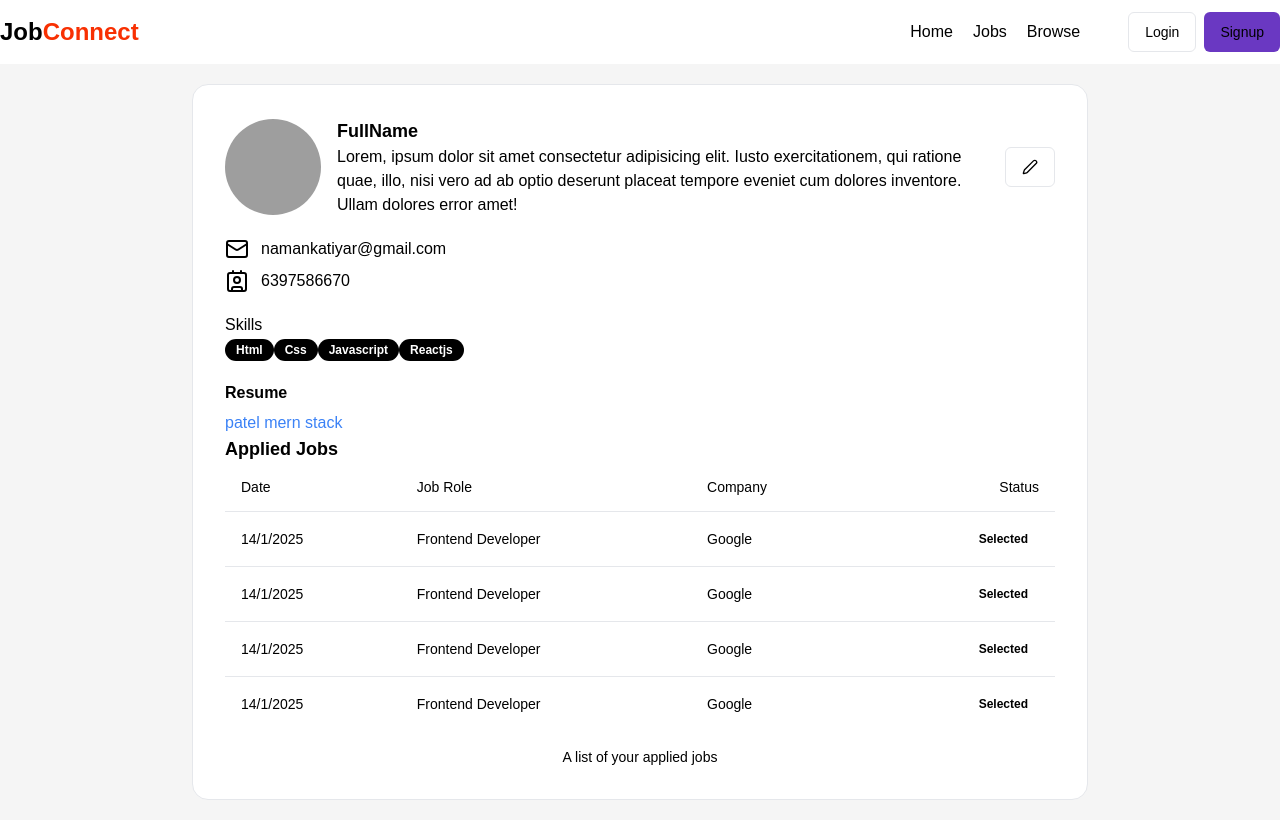
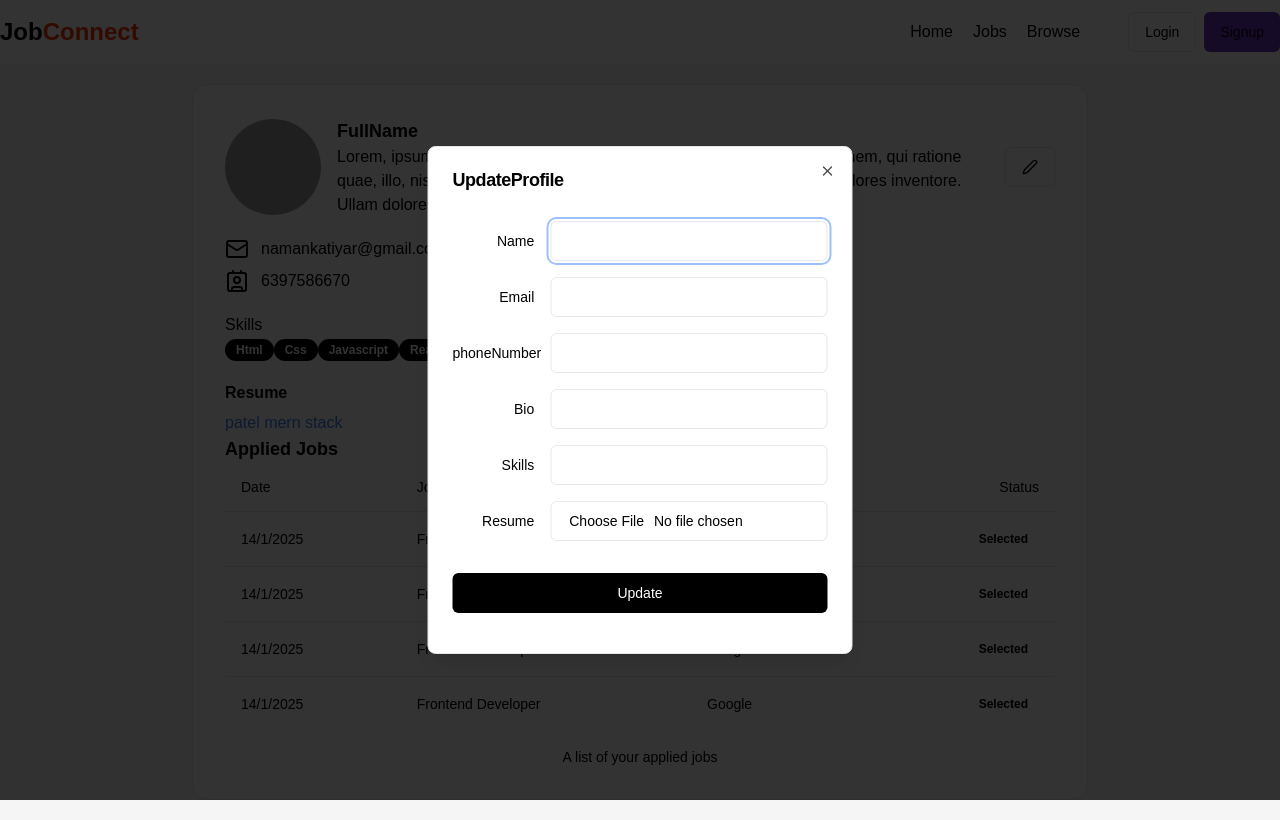
Before and after one commit to Keshavshhsh/Job-Connect, a React (Vite) app in the folder frontend/: page /profile in a window 1280 px wide. Both pictures are taken after a click on the button 1030 px from the left and 167 px from the top of the page. Built offline with nearby package versions, Linux system fonts and the light colour scheme; grey boxes are pictures that could not be loaded.

Commit message:
update profile

```diff
--- a/frontend/package.json
+++ b/frontend/package.json
@@ -11,6 +11,7 @@
   },
   "dependencies": {
     "@radix-ui/react-avatar": "^1.1.2",
+    "@radix-ui/react-dialog": "^1.1.4",
     "@radix-ui/react-label": "^2.1.1",
     "@radix-ui/react-popover": "^1.1.4",
     "@radix-ui/react-radio-group": "^1.2.2",
--- a/frontend/src/components/Profile.jsx
+++ b/frontend/src/components/Profile.jsx
@@ -1,4 +1,4 @@
-import React from "react";
+import React, { useState } from "react";
 import Navbar from "./shared/Navbar";
 import { Avatar, AvatarImage } from "./ui/avatar";
 import { Button } from "./ui/button";
@@ -6,9 +6,12 @@
 import { Badge } from "./ui/badge";
 import { Label } from "./ui/label";
 import AppliedJobTables from "./AppliedJobTables";
-const skills=["Html","Css","Javascript","Reactjs"]
+import UpdateProfileDialog from "./UpdateProfileDialog";
+const skills=["Html","Css","Javascript","Reactjs"];
+const isResume=true;
 const profile = () => {
-    const isResume=true;
+const [open,setOpen]=useState(false);
+
   return (
     <div>
       <Navbar />
@@ -28,7 +31,7 @@
               </p>
             </div>
           </div>
-          <Button variant="outline" className="text-right">
+          <Button onClick={()=>setOpen(true)}  variant="outline" className="text-right">
             <Pen />
           </Button>
         </div>
@@ -63,6 +66,7 @@
             <AppliedJobTables/>
         </div>
       </div>
+      <UpdateProfileDialog open={open} setOpen={setOpen} />
     </div>
   );
 };
--- /dev/null
+++ b/frontend/src/components/UpdateProfileDialog.jsx
@@ -0,0 +1,158 @@
+import React, { useState } from "react";
+import { Dialog, DialogContent, DialogFooter, DialogHeader, DialogTitle } from "./ui/dialog";
+import { Label } from "./ui/label";
+import { Input } from "./ui/input";
+import { Button } from "./ui/button";
+import { Loader2 } from "lucide-react";
+import { useDispatch, useSelector } from "react-redux";
+import { toast } from "sonner";
+import axios from "axios";
+import { USER_API_END_POINT } from "@/utils/constant";
+import { setUser } from "@/redux/authSlice";
+
+const UpdateProfileDialog = ({ open, setOpen }) => {
+    const [loading,setLoading]=useState(false);
+    const {user}=useSelector(store=>store.auth);
+    const [input, setInput] = useState({
+        fullname: user?.fullname || "",
+        email: user?.email || "",
+        phoneNumber: user?.phoneNumber || "",
+        bio: user?.profile?.bio || "",
+        skills: user?.profile?.skills?.join(", ") || "",
+        file: null,
+      });
+
+    const dispatch=useDispatch();
+
+    const changeEventHandler=(e)=>{
+        setInput({...input,[e.target.name]:e.target.value});
+    }
+
+    const fileChangeHandler=(e)=>{
+        const file=e.target.files?.[0];
+        setInput({...input,file})
+    }
+
+    const submitHandler=async (e)=>{
+        e.preventDefault();
+        const formData=new FormData();
+        formData.append("fullname",input.fullname);
+        formData.append("email",input.email);
+        formData.append("phoneNumber",input.phoneNumber);
+        formData.append("bio",input.bio);
+        formData.append("skills",input.skills);
+        if(input.file){
+            formData.append("file",input.file);
+        }
+        try {
+            const res=await axios.post(`${USER_API_END_POINT}/profile/update`,formData,{
+                headers:{
+                    'Content-Type':'multipart/form-data'
+                },
+                withCredentials:true
+            });
+            if(res.data.success){
+                dispatch(setUser(res.data.user));
+                toast.success(res.data.message);
+            }
+
+        } catch (error) {
+            console.log(error);
+            toast.error(error.response.data.message);
+        }
+        setOpen(false);
+        console.log(input);
+    }
+
+  return (
+    <div >
+      <Dialog  open={open}>
+        <DialogContent className="bg-white text-black sm:max-w-[425px]" onInteractOutside={()=>setOpen(false)}>
+          <DialogHeader>
+            <DialogTitle>UpdateProfile</DialogTitle>
+          </DialogHeader>
+          <form onSubmit={submitHandler}>
+            <div className="grid gap-4 py-4">
+              <div className="grid grid-cols-4 items-center gap-4">
+                <Label htmlFor="name" className="text-right">
+                  Name
+                </Label>
+                <Input id="name"
+                type="text"
+                name="fullname"
+                value={input.fullname}
+                onChange={changeEventHandler}
+                 className="col-span-3" />
+              </div>
+              <div className="grid grid-cols-4 items-center gap-4">
+                <Label htmlFor="email" className="text-right">
+                  Email
+                </Label>
+                <Input id="email"
+                type="email"
+                value={input.email}
+                onChange={changeEventHandler}
+                name="email" className="col-span-3" />
+              </div>
+              <div className="grid grid-cols-4 items-center gap-4">
+                <Label htmlFor="phoneNumber" className="text-right">
+                  phoneNumber
+                </Label>
+                <Input id="phoneNumber"
+                type="number"
+                value={input.phoneNumber}
+                onChange={changeEventHandler}
+                name="number" className="col-span-3" />
+              </div>
+              <div className="grid grid-cols-4 items-center gap-4">
+                <Label htmlFor="bio" className="text-right">
+                  Bio
+                </Label>
+                <Input id="bio"
+                type="text"
+                name="bio"
+                value={input.bio}
+                onChange={changeEventHandler}
+                className="col-span-3" />
+              </div>
+              <div className="grid grid-cols-4 items-center gap-4">
+                <Label htmlFor="skills" className="text-right">
+                  Skills
+                </Label>
+                <Input id="skills"
+                type="text"
+                value={input.skills}
+                onChange={changeEventHandler}
+                name="skills" className="col-span-3" />
+              </div>
+              <div className="grid grid-cols-4 items-center gap-4">
+                <Label htmlFor="file" className="text-right">
+                  Resume
+                </Label>
+                <Input id="file" name="file"
+                type="file"
+                onChange={fileChangeHandler}
+                accept="application/pdf"
+               className="col-span-3" />
+              </div>
+            </div>
+            <DialogFooter>
+            {loading ? (
+                        <Button className="w-full bg-black text-white  my-4">
+                          <Loader2 className="mr-2 h-4 w-4 animate-spin " />
+                          Please Wait
+                        </Button>
+                      ) : (
+                        <Button type="submit" className="w-full bg-black text-white  my-4">
+                          Update
+                        </Button>
+                      )}
+            </DialogFooter>
+          </form>
+        </DialogContent>
+      </Dialog>
+    </div>
+  );
+};
+
+export default UpdateProfileDialog;
--- /dev/null
+++ b/frontend/src/components/ui/dialog.jsx
@@ -0,0 +1,94 @@
+import * as React from "react"
+import * as DialogPrimitive from "@radix-ui/react-dialog"
+import { X } from "lucide-react"
+
+import { cn } from "@/lib/utils"
+
+const Dialog = DialogPrimitive.Root
+
+const DialogTrigger = DialogPrimitive.Trigger
+
+const DialogPortal = DialogPrimitive.Portal
+
+const DialogClose = DialogPrimitive.Close
+
+const DialogOverlay = React.forwardRef(({ className, ...props }, ref) => (
+  <DialogPrimitive.Overlay
+    ref={ref}
+    className={cn(
+      "fixed inset-0 z-50 bg-black/80  data-[state=open]:animate-in data-[state=closed]:animate-out data-[state=closed]:fade-out-0 data-[state=open]:fade-in-0",
+      className
+    )}
+    {...props} />
+))
+DialogOverlay.displayName = DialogPrimitive.Overlay.displayName
+
+const DialogContent = React.forwardRef(({ className, children, ...props }, ref) => (
+  <DialogPortal>
+    <DialogOverlay />
+    <DialogPrimitive.Content
+      ref={ref}
+      className={cn(
+        "fixed left-[50%] top-[50%] z-50 grid w-full max-w-lg translate-x-[-50%] translate-y-[-50%] gap-4 border bg-background p-6 shadow-lg duration-200 data-[state=open]:animate-in data-[state=closed]:animate-out data-[state=closed]:fade-out-0 data-[state=open]:fade-in-0 data-[state=closed]:zoom-out-95 data-[state=open]:zoom-in-95 data-[state=closed]:slide-out-to-left-1/2 data-[state=closed]:slide-out-to-top-[48%] data-[state=open]:slide-in-from-left-1/2 data-[state=open]:slide-in-from-top-[48%] sm:rounded-lg",
+        className
+      )}
+      {...props}>
+      {children}
+      <DialogPrimitive.Close
+        className="absolute right-4 top-4 rounded-sm opacity-70 ring-offset-background transition-opacity hover:opacity-100 focus:outline-none focus:ring-2 focus:ring-ring focus:ring-offset-2 disabled:pointer-events-none data-[state=open]:bg-accent data-[state=open]:text-muted-foreground">
+        <X className="h-4 w-4" />
+        <span className="sr-only">Close</span>
+      </DialogPrimitive.Close>
+    </DialogPrimitive.Content>
+  </DialogPortal>
+))
+DialogContent.displayName = DialogPrimitive.Content.displayName
+
+const DialogHeader = ({
+  className,
+  ...props
+}) => (
+  <div
+    className={cn("flex flex-col space-y-1.5 text-center sm:text-left", className)}
+    {...props} />
+)
+DialogHeader.displayName = "DialogHeader"
+
+const DialogFooter = ({
+  className,
+  ...props
+}) => (
+  <div
+    className={cn("flex flex-col-reverse sm:flex-row sm:justify-end sm:space-x-2", className)}
+    {...props} />
+)
+DialogFooter.displayName = "DialogFooter"
+
+const DialogTitle = React.forwardRef(({ className, ...props }, ref) => (
+  <DialogPrimitive.Title
+    ref={ref}
+    className={cn("text-lg font-semibold leading-none tracking-tight", className)}
+    {...props} />
+))
+DialogTitle.displayName = DialogPrimitive.Title.displayName
+
+const DialogDescription = React.forwardRef(({ className, ...props }, ref) => (
+  <DialogPrimitive.Description
+    ref={ref}
+    className={cn("text-sm text-muted-foreground", className)}
+    {...props} />
+))
+DialogDescription.displayName = DialogPrimitive.Description.displayName
+
+export {
+  Dialog,
+  DialogPortal,
+  DialogOverlay,
+  DialogClose,
+  DialogTrigger,
+  DialogContent,
+  DialogHeader,
+  DialogFooter,
+  DialogTitle,
+  DialogDescription,
+}
```
Also changed, not shown: 1 other file (tests, documents, lock files or other folders).
